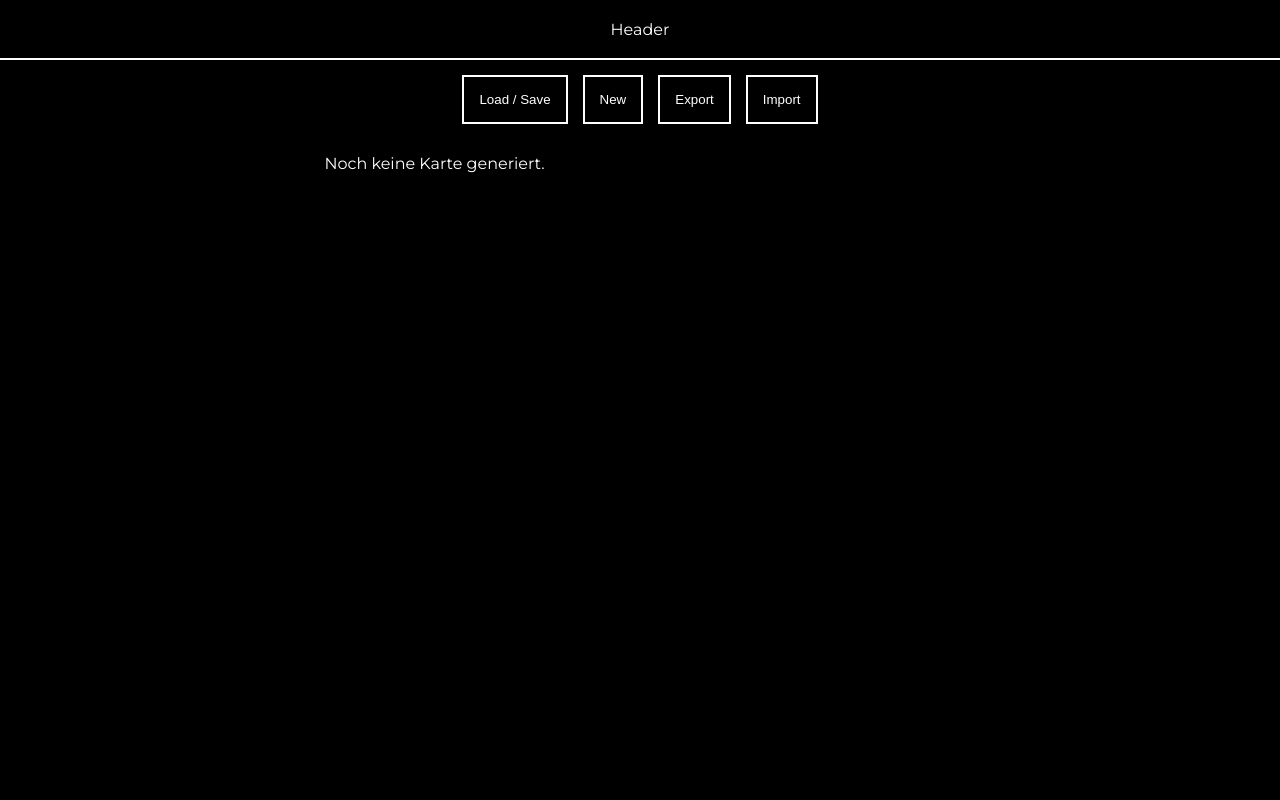
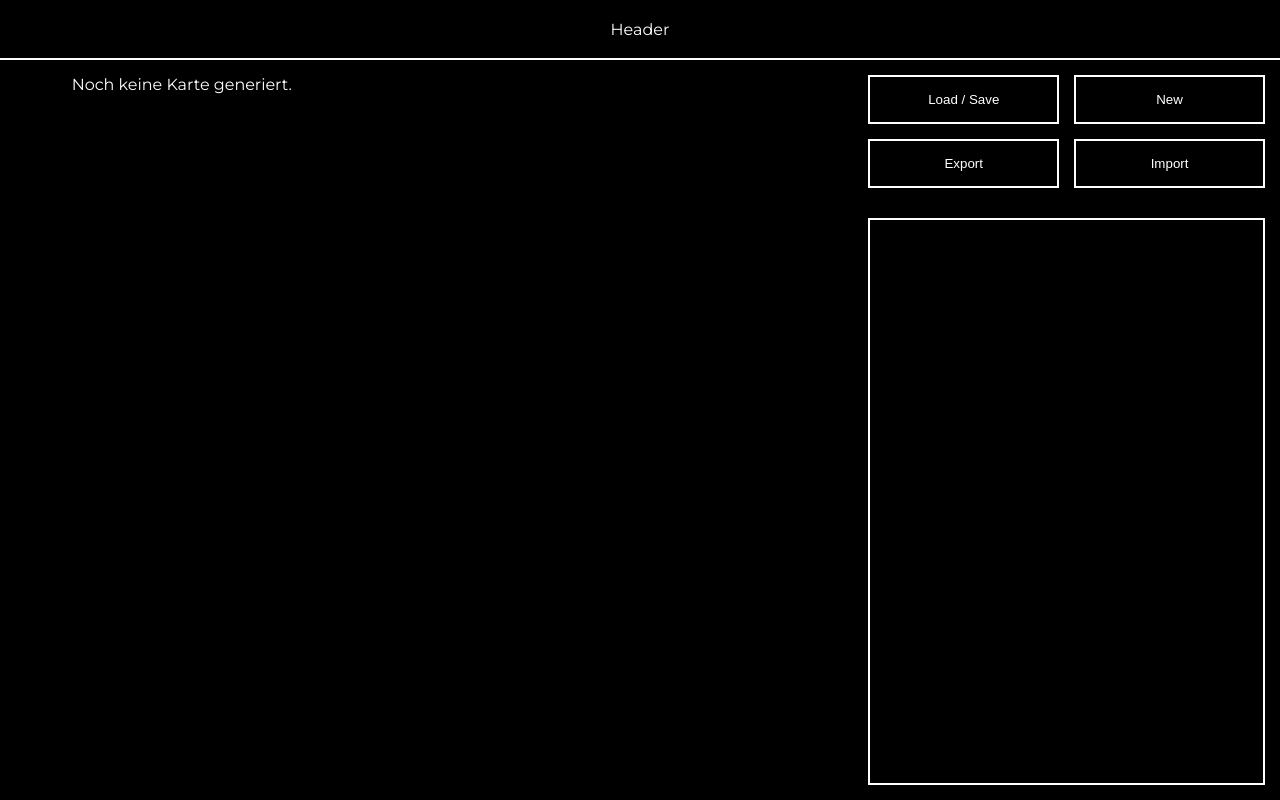
Before and after one commit to Paraldos/rpg-tools, a React (Vite) app: page / in a window 1280 px wide. Built offline with nearby package versions, Linux system fonts and the light colour scheme.

Commit message:
added and filled InfoBox

```diff
--- a/src/components/map/Map.jsx
+++ b/src/components/map/Map.jsx
@@ -3,20 +3,27 @@ import { useState, useCallback } from "react";
 import Board from "./board/Board";
 import Controlls from "./controlls/Controlls";
 import { generateSector } from "../../utils/generateSector";
+import InfoBox from "./infoBox/InfoBox";
 
 export default function Map() {
   const [sector, setSector] = useState(null);
+  const [selectedField, setSelectedField] = useState(null);
 
   const handleNew = useCallback(() => {
-    console.log("click");
     const sector = generateSector({ rows: 10, columns: 8 });
     setSector(sector);
+    setSelectedField(null);
+  }, []);
+
+  const onClickField = useCallback((field) => {
+    setSelectedField(field);
   }, []);
 
   return (
     <div className="map">
+      <Board sector={sector} onClickField={onClickField} />
       <Controlls onNew={handleNew} />
-      <Board sector={sector} />
+      <InfoBox selectedField={selectedField} />
     </div>
   );
 }
--- a/src/components/map/board/Board.jsx
+++ b/src/components/map/board/Board.jsx
@@ -1,7 +1,7 @@
 import "./board.css";
 import Field from "../field/Field";
 
-export default function Board({ sector }) {
+export default function Board({ sector, onClickField }) {
   if (!sector) return <div className="board">Noch keine Karte generiert.</div>;
 
   return (
@@ -13,7 +13,12 @@ export default function Board({ sector }) {
       }}
     >
       {sector.fields.map((field, index) => (
-        <Field key={index} field={field} index={index} />
+        <Field
+          key={index}
+          field={field}
+          index={index}
+          onClickField={onClickField}
+        />
       ))}
     </div>
   );
--- a/src/components/map/board/board.css
+++ b/src/components/map/board/board.css
@@ -1,8 +1,9 @@
 .board {
   display: grid;
   margin: auto;
-
   height: 100%;
   aspect-ratio: 1;
   padding: 15px;
+  grid-row-start: 1;
+  grid-row-end: 3;
 }
--- a/src/components/map/controlls/controlls.css
+++ b/src/components/map/controlls/controlls.css
@@ -2,7 +2,8 @@
   width: 100%;
   padding: 15px;
 
-  display: flex;
+  display: grid;
+  grid-template-columns: 1fr 1fr;
   gap: 15px;
   justify-content: center;
 }
--- a/src/components/map/field/Field.jsx
+++ b/src/components/map/field/Field.jsx
@@ -1,6 +1,6 @@
 import "./Field.css";
 
-export default function Field({ field, index }) {
+export default function Field({ field, index, onClickField }) {
   const getColumnStart = () => {
     const offset = field.row % 2 !== 0 ? 2 : 0;
     return field.column * 4 + offset + 1;
@@ -67,7 +67,7 @@ export default function Field({ field, index }) {
         gridRowEnd: getRowEnd(),
       }}
     >
-      <div className="field-inside"></div>
+      <div className="field-inside" onClick={() => onClickField(field)}></div>
       <p className="field-number">{index + 1}</p>
       {svg}
     </div>
--- /dev/null
+++ b/src/components/map/infoBox/InfoBox.jsx
@@ -0,0 +1,46 @@
+import "./infoBox.css";
+
+export default function InfoBox({ selectedField }) {
+  if (!selectedField) {
+    return <div className="info-box" />;
+  }
+
+  let content = null;
+
+  console.log(selectedField);
+
+  switch (selectedField.type) {
+    case "Empty":
+      content = null;
+      break;
+
+    case "Black Hole":
+      content = (
+        <>
+          <h2>{selectedField.title}</h2>
+          <p>Typ: Schwarzes Loch, Feld: {selectedField.number}</p>
+        </>
+      );
+      break;
+
+    case "Star":
+      content = (
+        <>
+          <h2>{selectedField.title}</h2>
+          <p>Typ: Stern, Feld: {selectedField.number}</p>
+          {selectedField.worlds.map((world, i) => (
+            <div key={i}>
+              <h3>{world.name}</h3>
+              <p>{world.tags.join(", ")}</p>
+            </div>
+          ))}
+        </>
+      );
+      break;
+
+    default:
+      content = <p>Unbekannter Objekttyp</p>;
+  }
+
+  return <div className="info-box">{content}</div>;
+}
--- /dev/null
+++ b/src/components/map/infoBox/infoBox.css
@@ -0,0 +1,5 @@
+.info-box {
+  margin: 15px;
+  padding: 15px;
+  border: 2px solid var(--color-primary);
+}
--- a/src/components/map/map.css
+++ b/src/components/map/map.css
@@ -3,5 +3,6 @@
   height: calc(100vh - var(--header-size));
 
   display: grid;
+  grid-template-columns: 2fr 1fr;
   grid-template-rows: auto 1fr;
 }
--- a/src/styles/global.css
+++ b/src/styles/global.css
@@ -4,6 +4,10 @@ body {
   background-color: var(--color-background);
   color: var(--color-primary);
   font-family: "Montserrat", sans-serif;
+}
+
+p {
+  margin: 0 0 15px 0;
 }
 
 button {
--- a/src/utils/generateSector.ts
+++ b/src/utils/generateSector.ts
@@ -56,6 +56,7 @@ export function generateSector({ rows = 10, columns = 8 } = {}) {
   for (let row = 0; row < rows; row++) {
     for (let column = 0; column < columns; column++) {
       const index = row * columns + column;
+      fields[index].number = index + 1;
       fields[index].row = row;
       fields[index].column = column;
     }
```
